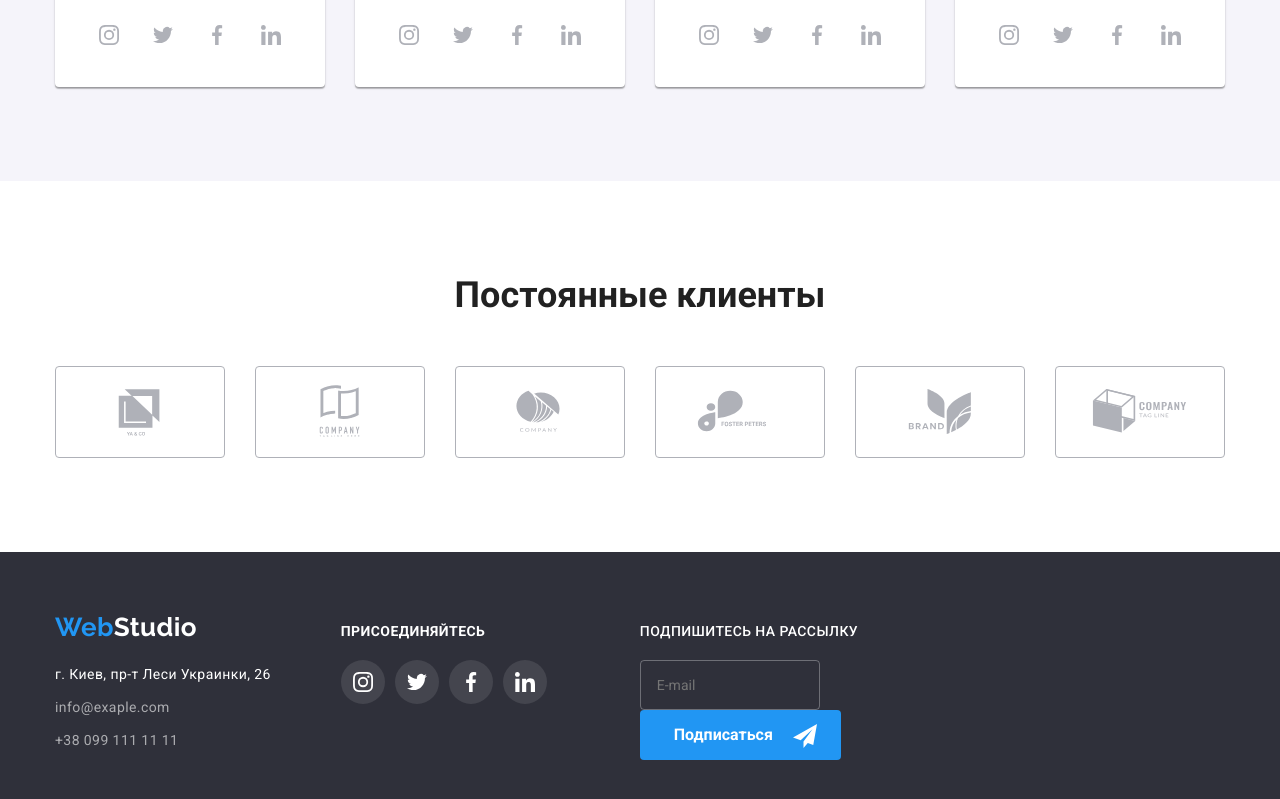
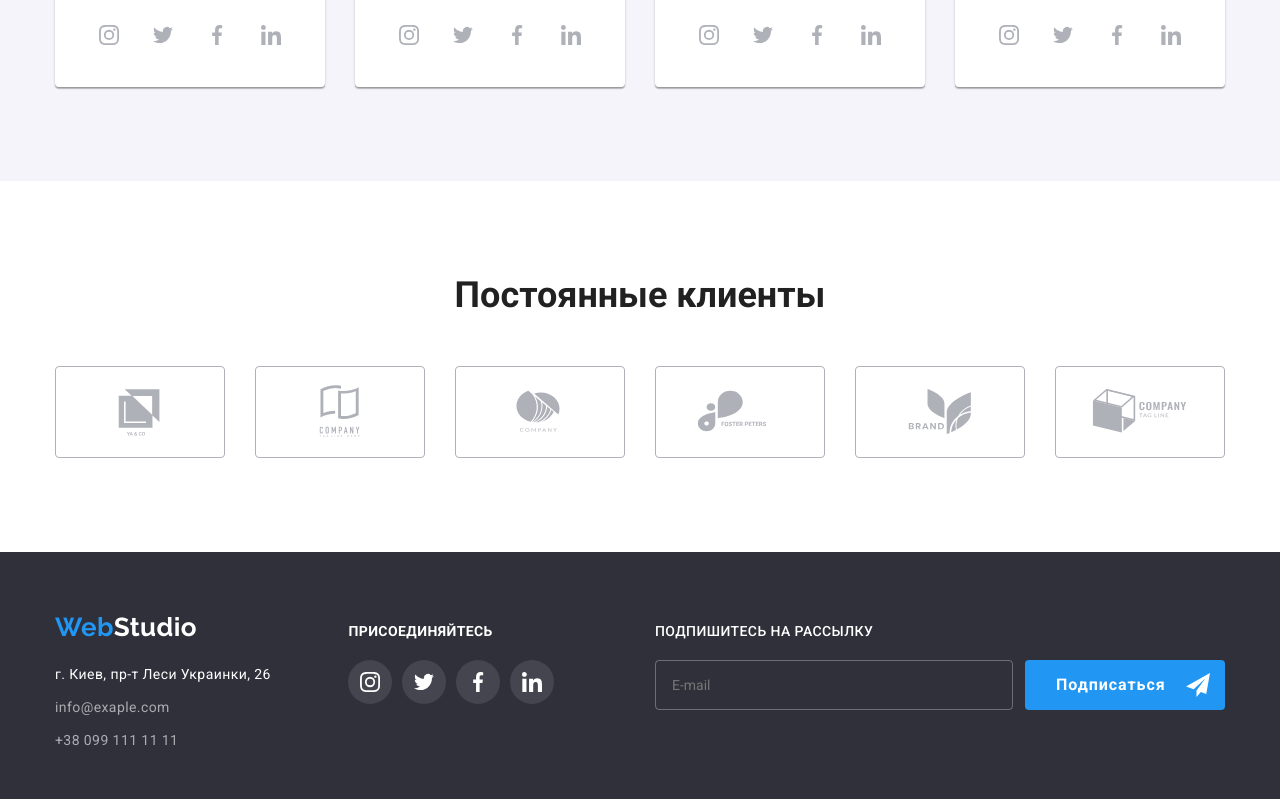
Before and after one commit to Olha-Vakhrusheva/goit-markup-hw-06, a plain HTML site: page index.html in a window 1280 px wide. Shown: the part 1845-2644 px from the top of the page. Drawn offline with nearby package versions, Linux system fonts and the light colour scheme.

Commit message:
Позиционирует форму в футере

```diff
--- a/css/styles.css
+++ b/css/styles.css
@@ -384,6 +384,7 @@ header {
 .adr-soc {
   display: flex;
   align-items: baseline;
+  justify-content: space-between;
 }
 
 .footer-header {
@@ -502,21 +503,18 @@ header {
 
 /* Форма в Футере */
 
+.form-footer {
+  width: 570px;
+  height: 86px;
+}
+
 .footer-form-subscribe {
   margin-left: 93px;
 }
 
-.subscribe-footer-section {
+.form-footer {
   display: flex;
-  flex-direction: row;
-}
-.form-subscribe {
-  /* display: flex;
-  flex-direction: row; */
-}
-
-.form-footer {
-  margin-right: 12px;
+  justify-content: space-between;
 }
 
 .form-footer-head {
@@ -531,40 +529,49 @@ header {
 }
 
 .form-footer input {
-  width: 100%;
+  width: 358px;
   height: 50px;
-  padding-top: 15px;
-  padding-bottom: 15px;
+
   padding-left: 16px;
   border: 1px solid rgba(255, 255, 255, 0.3);
   border-radius: 4px;
   background-color: inherit;
+  color: var(--primary-white-color);
 }
 
 .subscribe-btn {
-  position: absolute;
+  position: relative;
   display: flex;
 
   align-items: center;
   min-width: 200px;
   height: 50px;
-  padding: 10px 32px;
+  padding: 10px 29px;
   border-radius: 4px;
+  margin-left: 12px;
   border-color: transparent;
   background-color: var(--logo-accent-color);
   color: var(--primary-white-color);
   font-size: 16px;
   font-weight: 700;
-  letter-spacing: 0.06;
+  letter-spacing: 0.06em;
+  cursor: pointer;
   line-height: 1.88;
+
+  transition: box-shadow 250ms cubic-bezier(0.4, 0, 0.2, 1);
+}
+
+.subscribe-btn:hover,
+.subscribe-btn:focus {
+  box-shadow: 0 4px 4px rgba(0, 0, 0, 0.25);
 }
 
 .form-footer-icon {
-  position: relative;
+  position: absolute;
   margin-left: 10px;
   top: 50%;
   transform: translateY(-50%);
-  left: 10px;
+  right: 13px;
 }
 
 /* оформление index.html */
@@ -680,9 +687,8 @@ header {
   padding-left: 42px;
   margin-top: 4px;
 
-  border-width: 1px;
-  border-color: rgba(33, 33, 33, 0.2);
   border-radius: 4px;
+  border: 1px solid rgba(33, 33, 33, 0.2);
 
   transition: border-color 250ms cubic-bezier(0.4, 0, 0.2, 1);
 }
@@ -733,6 +739,7 @@ header {
   font-weight: 400;
   font-size: 12px;
   line-height: 1.17;
+  letter-spacing: 0.01em;
   color: rgba(117, 117, 117, 0.5);
 
   transition: border-color 250ms cubic-bezier(0.4, 0, 0.2, 1);
@@ -756,6 +763,7 @@ header {
   font-size: 12px;
   line-height: 1.17;
   font-weight: 400;
+  letter-spacing: 0.01em;
   color: var(--primary-text-color);
 }
 
--- a/index.html
+++ b/index.html
@@ -428,12 +428,7 @@
               <label for="tel"
                 >Телефон
                 <span class="modal-form-wrapper">
-                  <input
-                    type="tel"
-                    name="tel"
-                    class="modal-form-input"
-                    name="name"
-                  />
+                  <input type="tel" name="tel" class="modal-form-input" />
                   <svg class="modal-icon" width="18" height="18">
                     <use href="./images5/symbol-defs.svg#icon-phone"></use>
                   </svg>
@@ -444,12 +439,7 @@
               <label for="mail"
                 >Почта
                 <span class="modal-form-wrapper">
-                  <input
-                    type="email"
-                    name="mail"
-                    class="modal-form-input"
-                    name="name"
-                  />
+                  <input type="email" name="mail" class="modal-form-input" />
                   <svg class="modal-icon" width="18" height="18">
                     <use
                       href="./images5/symbol-defs.svg#icon-email-black"
@@ -542,21 +532,16 @@
         </div>
         <div class="footer-form-subscribe">
           <p class="form-footer-head">Подпишитесь на рассылку</p>
-          <div class="subscribe-footer-section">
           <form class="form-footer">
-            <div class="form-subscribe">
-              <label for="email" class="subscribe-label"
-                >
-              <input type="e-mail" name="email" placeholder="E-mail" /></label
-              >
-            </div>
+            <label for="email" class="subscribe-label">
+              <input type="email" name="email" placeholder="E-mail"
+            /></label>
             <button type="button" class="subscribe-btn">
               Подписаться
               <svg class="form-footer-icon" width="24" height="24">
                 <use href="./images5/symbol-defs.svg#icon-send"></use>
               </svg>
             </button>
-          </div>
           </form>
         </div>
       </div>
```
Also changed, not shown: portfolio.html (+14 -0 lines).
